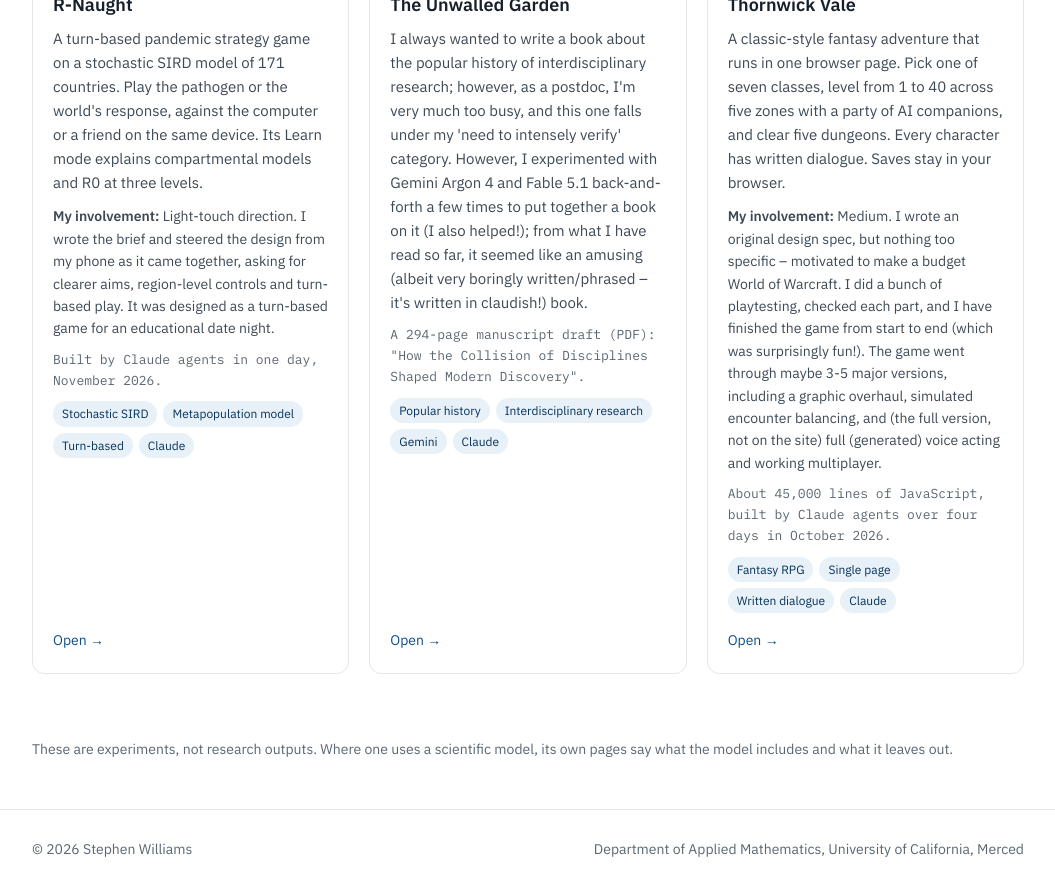
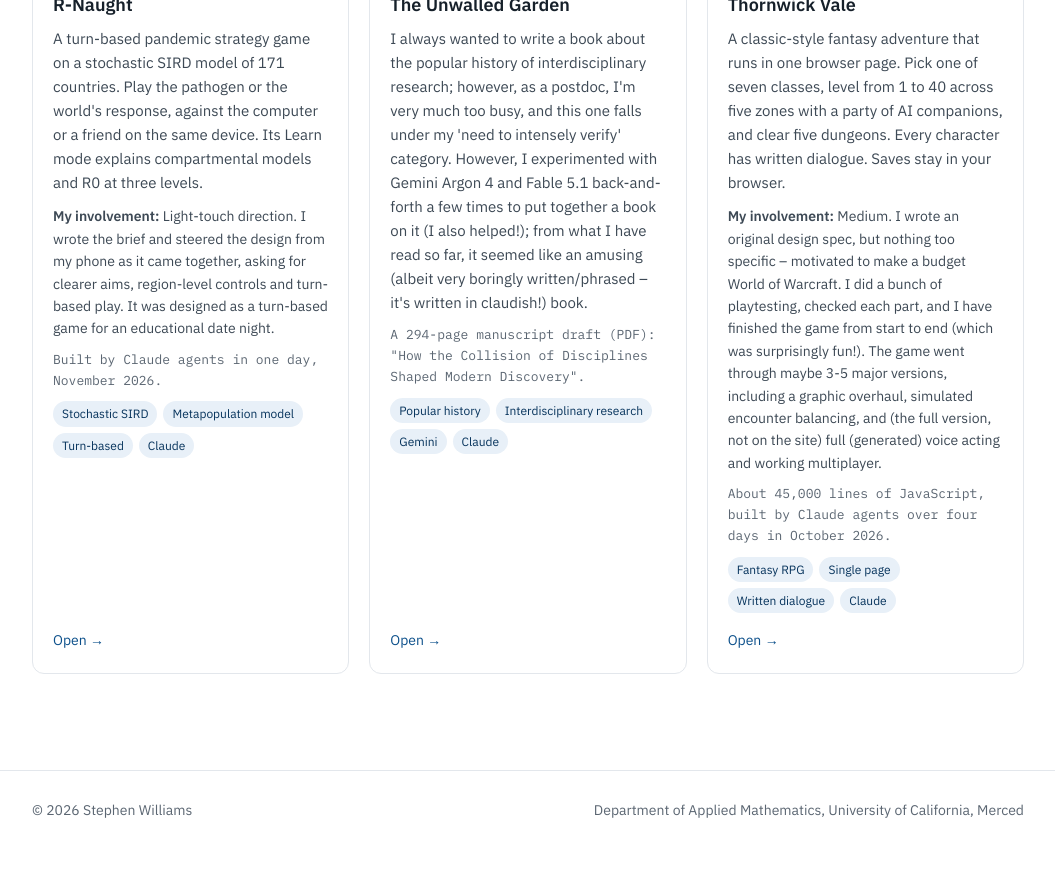
Before and after one commit to StephWilleniams/stephwilleniams.github.io, a Jekyll site: the page built from llm-fun/index.html, in a window 1280 px wide and 900 px high, scrolled down 950 px. Shown: the top 896 px of the window, without its empty margins (112-1167 px from the left). Built offline with Jekyll 4.4.1, drawn with Linux system fonts in a browser that asks for light colours; after the commit the page ends 1812 px from its top, so only the background shows below that.

Commit message:
Remove the footnote from the LLM-fun page
Co-Authored-By: Claude Fable 5.2 <noreply@anthropic.com>
Claude-Session: https://claude.ai/code/session_01CjQH714n3JkSPH9waZXE7d

```diff
--- a/llm-fun/index.html
+++ b/llm-fun/index.html
@@ -41,5 +41,3 @@ summary: Side projects built by directing large language models, with notes on h
     {% endfor %}
   </div>
 </section>
-
-<p class="note">These are experiments, not research outputs. Where one uses a scientific model, its own pages say what the model includes and what it leaves out.</p>
```
